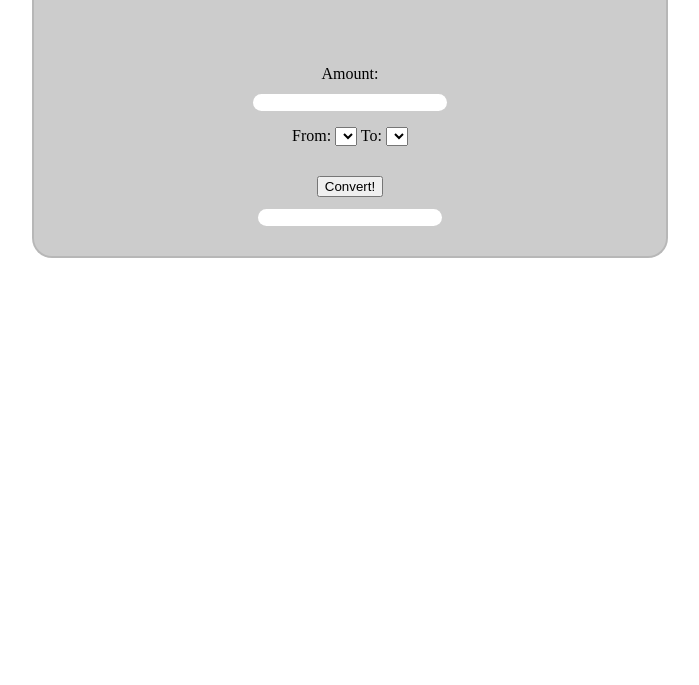
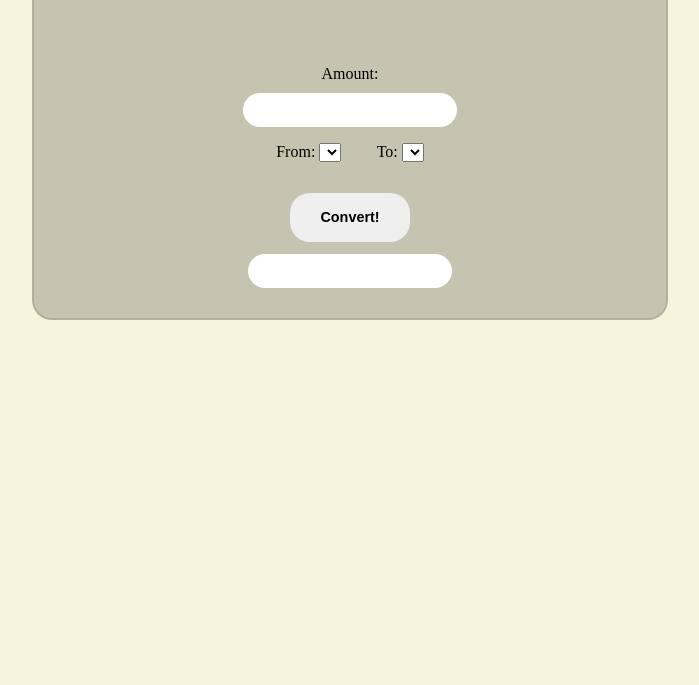
Before and after one commit to Redvanisation/currencyconverter, a website: page index.html in a window 1280 px wide. Shown: the part 115-800 px from the top of the page, without its empty margins (290-989 px from the left). Drawn offline with Linux system fonts and the light colour scheme.

Commit message:
changed css colors

```diff
--- a/index.html
+++ b/index.html
@@ -15,8 +15,8 @@
 		<main class="main">
 			<label class="label" id="amount">Amount: </label><input type="text" id="amount-input">
 			<div class="second-line">
-				<label class="label">From: </label><select></select>
-				<label class="label">To: </label><select></select>
+				<label class="label">From: </label><select id="from"></select>
+				<label class="label">To: </label><select id="to"></select>
 			</div>
 			<div class="third-line">
 				<button type="submit" id="convert-btn">Convert!</button>
--- a/src/css/style.css
+++ b/src/css/style.css
@@ -1,3 +1,7 @@
+body {
+	background-color: beige;
+}
+
 .container {
 	text-align: center;
 	position: relative;
@@ -20,14 +24,23 @@
 
 #amount-input {
 	width: 30%;
+	height: 2em;
 	border-radius: 20px;
 	outline: none;
 	border: none;
+	font-weight: bold;
+	font-size: 1em;
+	padding-left: 2%;
+	padding-right: 2%;
 }
 
 .second-line{
 	display: block;
 	margin-top: 1em;
+}
+
+#from {
+	margin-right: 5%;
 }
 
 .third-line {
@@ -37,6 +50,19 @@
 
 #convert-btn {
 	margin-top: 1em;
+	padding: 1em 2em;
+	border-radius: 20px;
+	border: 2px solid transparent;
+	outline: none;
+	font-weight: bold;
+	font-size: 0.9em;
+	cursor: pointer;
+}
+
+#convert-btn:hover {
+	border: 2px solid gray;
+	background-color: gray;
+	color: white;
 }
 
 #result {
@@ -47,5 +73,10 @@
 	outline: none;
 	border-radius: 20px;
 	width: 30%;
+	height: 2em;
 	border: none;
+	font-weight: bold;
+	font-size: 1em;
+	padding-left: 2%;
+	padding-right: 2%;
 }
```
